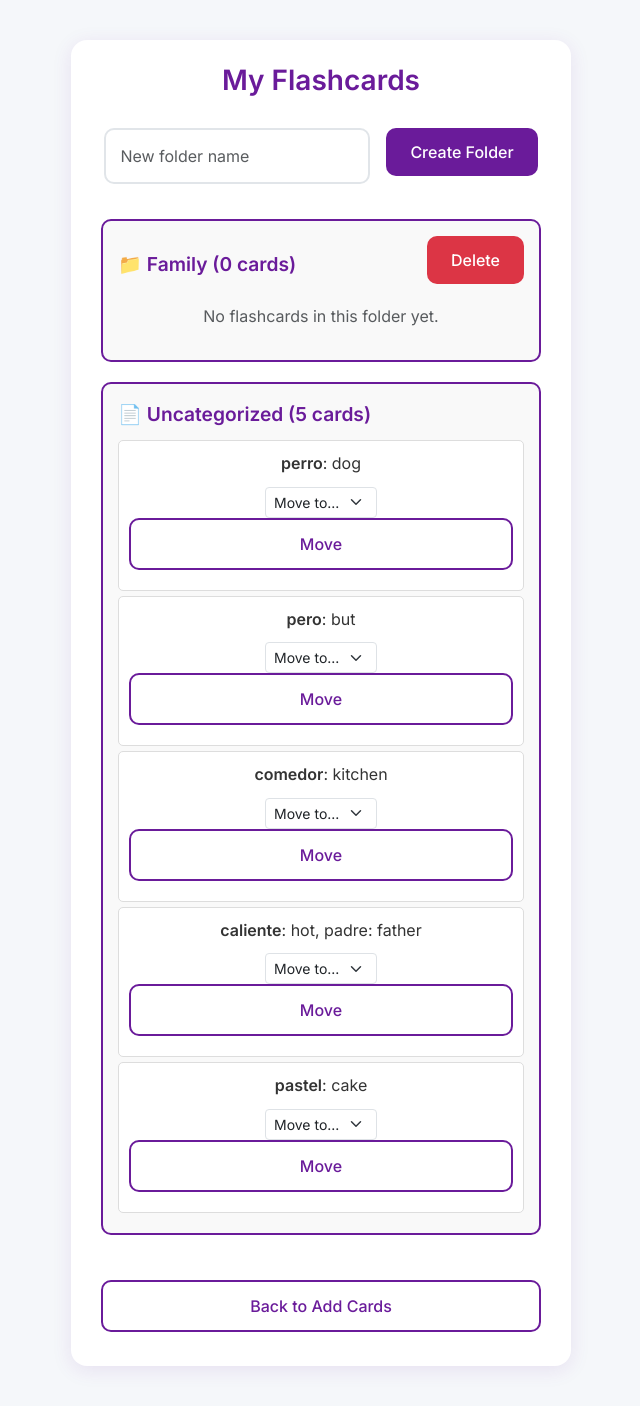
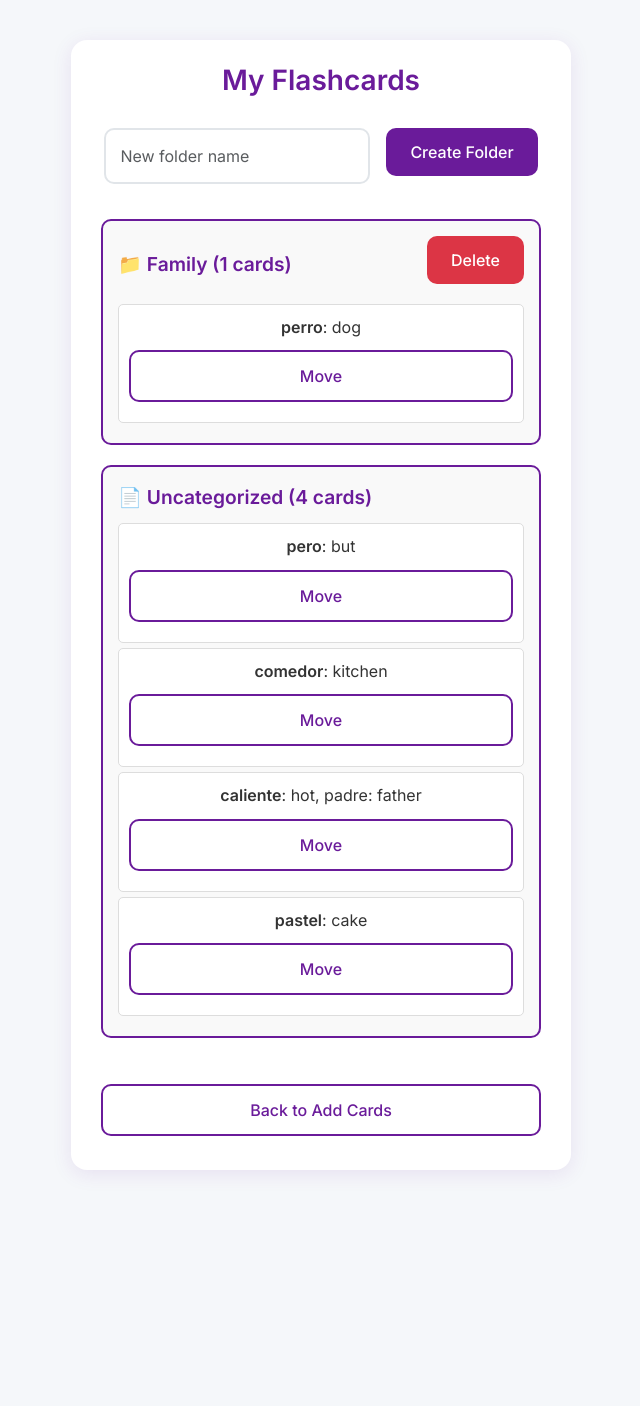
Before and after one commit to senakathy/FlashcardApp, a Flask app: page /my-flashcards in a window 1280 px wide. Shown: the whole page, without its empty margins (319-959 px from the left). After the commit the page ends 1173 px from the top, so only its background shows below. Run offline with Flask 3, Linux system fonts and the light colour scheme.

Commit message:
Improve flashcard movement by allowing folder selection after initiating the move
Refactors the flashcard move functionality in `my-flashcards.html` to first show a "Move" button, then reveal a folder selection dropdown and confirm button upon click. Updates `flashcards_data.json` to include a sample flashcard in the "Family" folder.

Replit-Commit-Author: Agent
Replit-Commit-Session-Id: 113bc2d9-a300-48e6-b037-9d6611f57268
Replit-Commit-Checkpoint-Type: full_checkpoint
Replit-Commit-Screenshot-Url: https://storage.googleapis.com/screenshot-production-us-central1/344f60af-72fa-46d7-afe4-e6e8d1e00bbd/113bc2d9-a300-48e6-b037-9d6611f57268/z8CwzwQ

```diff
--- a/flashcards_data.json
+++ b/flashcards_data.json
@@ -3,14 +3,15 @@
     {
       "id": "85f35269-00d9-45ac-96bb-eb760561c303",
       "name": "Family",
-      "flashcards": []
+      "flashcards": [
+        {
+          "word": "perro",
+          "meaning": "dog"
+        }
+      ]
     }
   ],
   "uncategorized": [
-    {
-      "word": "perro",
-      "meaning": "dog"
-    },
     {
       "word": "pero",
       "meaning": "but",
--- a/templates/my-flashcards.html
+++ b/templates/my-flashcards.html
@@ -38,6 +38,16 @@
         .create-folder-form {
             margin: 20px 0;
         }
+        .folder-selector {
+            display: none;
+            margin-top: 10px;
+            padding: 10px;
+            background: #f0f0f0;
+            border-radius: 5px;
+        }
+        .folder-selector.active {
+            display: block;
+        }
     </style>
 </head>
 <body>
@@ -71,11 +81,13 @@
                     <div class="flashcard-item">
                         <strong>{{ card.word }}</strong>: {{ card.meaning }}
                         <div class="move-controls">
-                            <form method="POST" action="/move-flashcard" style="display: inline;">
+                            <button type="button" class="btn btn-sm btn-secondary" onclick="toggleMoveSelector(this)">Move</button>
+                            <div class="folder-selector">
+                                <form method="POST" action="/move-flashcard">
                                     <input type="hidden" name="flashcard_index" value="{{ loop.index0 }}">
                                     <input type="hidden" name="from_folder" value="{{ folder.id }}">
-                                <select name="to_folder" class="form-select form-select-sm d-inline-block w-auto">
-                                    <option value="">Move to...</option>
+                                    <select name="to_folder" class="form-select form-select-sm mb-2" required>
+                                        <option value="">Select destination...</option>
                                         <option value="uncategorized">Uncategorized</option>
                                         {% for f in folders %}
                                             {% if f.id != folder.id %}
@@ -83,8 +95,10 @@
                                             {% endif %}
                                         {% endfor %}
                                     </select>
-                                <button type="submit" class="btn btn-sm btn-secondary">Move</button>
+                                    <button type="submit" class="btn btn-sm btn-primary">Confirm Move</button>
+                                    <button type="button" class="btn btn-sm btn-secondary" onclick="toggleMoveSelector(this.parentElement.parentElement)">Cancel</button>
                                 </form>
+                            </div>
                         </div>
                     </div>
                     {% endfor %}
@@ -105,17 +119,21 @@
                 <div class="flashcard-item">
                     <strong>{{ card.word }}</strong>: {{ card.meaning }}
                     <div class="move-controls">
-                        <form method="POST" action="/move-flashcard" style="display: inline;">
+                        <button type="button" class="btn btn-sm btn-secondary" onclick="toggleMoveSelector(this)">Move</button>
+                        <div class="folder-selector">
+                            <form method="POST" action="/move-flashcard">
                                 <input type="hidden" name="flashcard_index" value="{{ loop.index0 }}">
                                 <input type="hidden" name="from_folder" value="uncategorized">
-                            <select name="to_folder" class="form-select form-select-sm d-inline-block w-auto">
-                                <option value="">Move to...</option>
+                                <select name="to_folder" class="form-select form-select-sm mb-2" required>
+                                    <option value="">Select destination...</option>
                                     {% for f in folders %}
                                     <option value="{{ f.id }}">{{ f.name }}</option>
                                     {% endfor %}
                                 </select>
-                            <button type="submit" class="btn btn-sm btn-secondary">Move</button>
+                                <button type="submit" class="btn btn-sm btn-primary">Confirm Move</button>
+                                <button type="button" class="btn btn-sm btn-secondary" onclick="toggleMoveSelector(this.parentElement.parentElement)">Cancel</button>
                             </form>
+                        </div>
                     </div>
                 </div>
                 {% endfor %}
@@ -128,5 +146,11 @@
         <a href="/" class="btn btn-secondary">Back to Add Cards</a>
     </div>
     <script src="https://cdn.jsdelivr.net/npm/bootstrap@5.3.0/dist/js/bootstrap.bundle.min.js"></script>
+    <script>
+        function toggleMoveSelector(element) {
+            const selector = element.parentElement.querySelector('.folder-selector') || element;
+            selector.classList.toggle('active');
+        }
+    </script>
 </body>
 </html>
```
Lines whose indentation alone changed are shown as unchanged.
